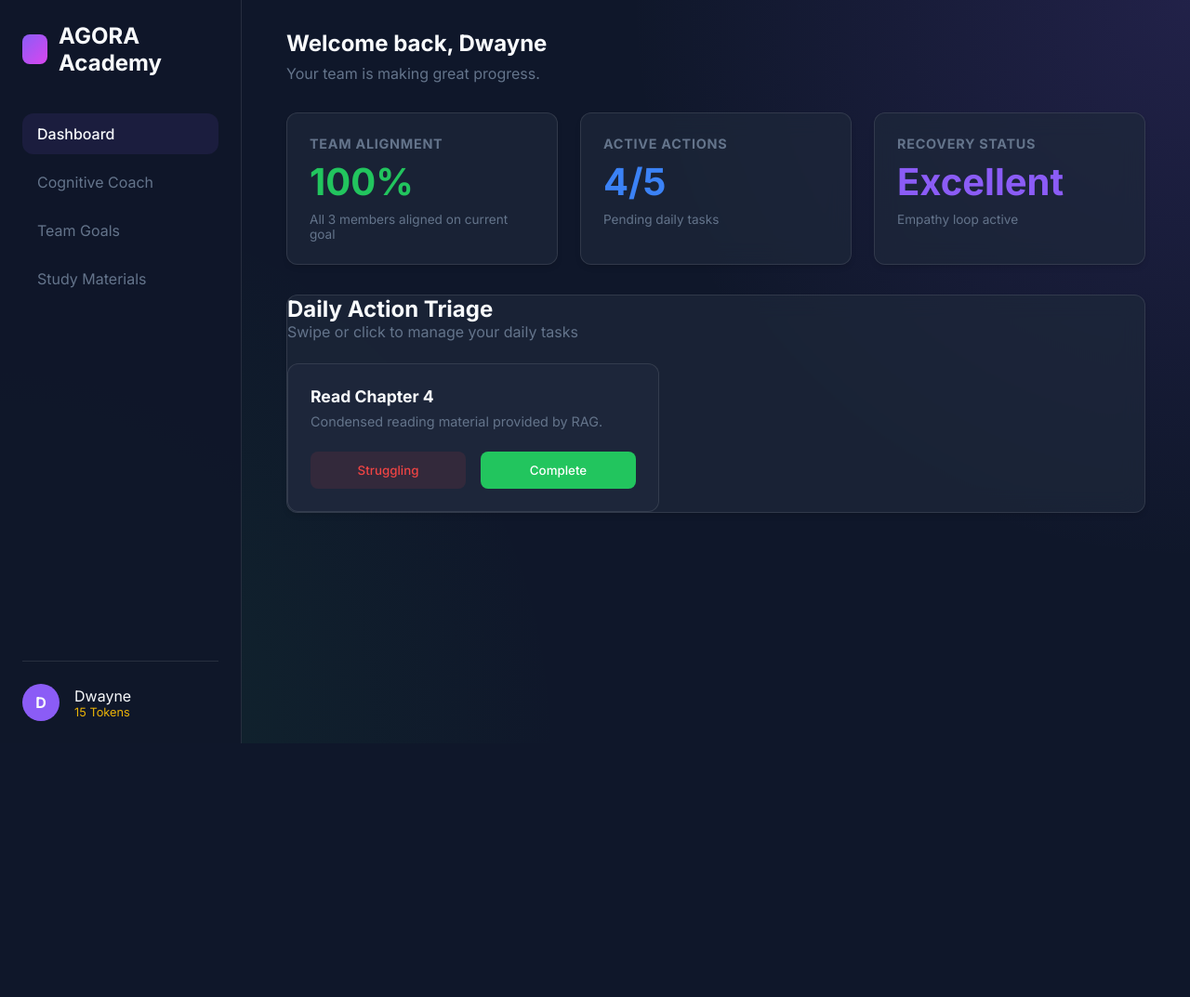
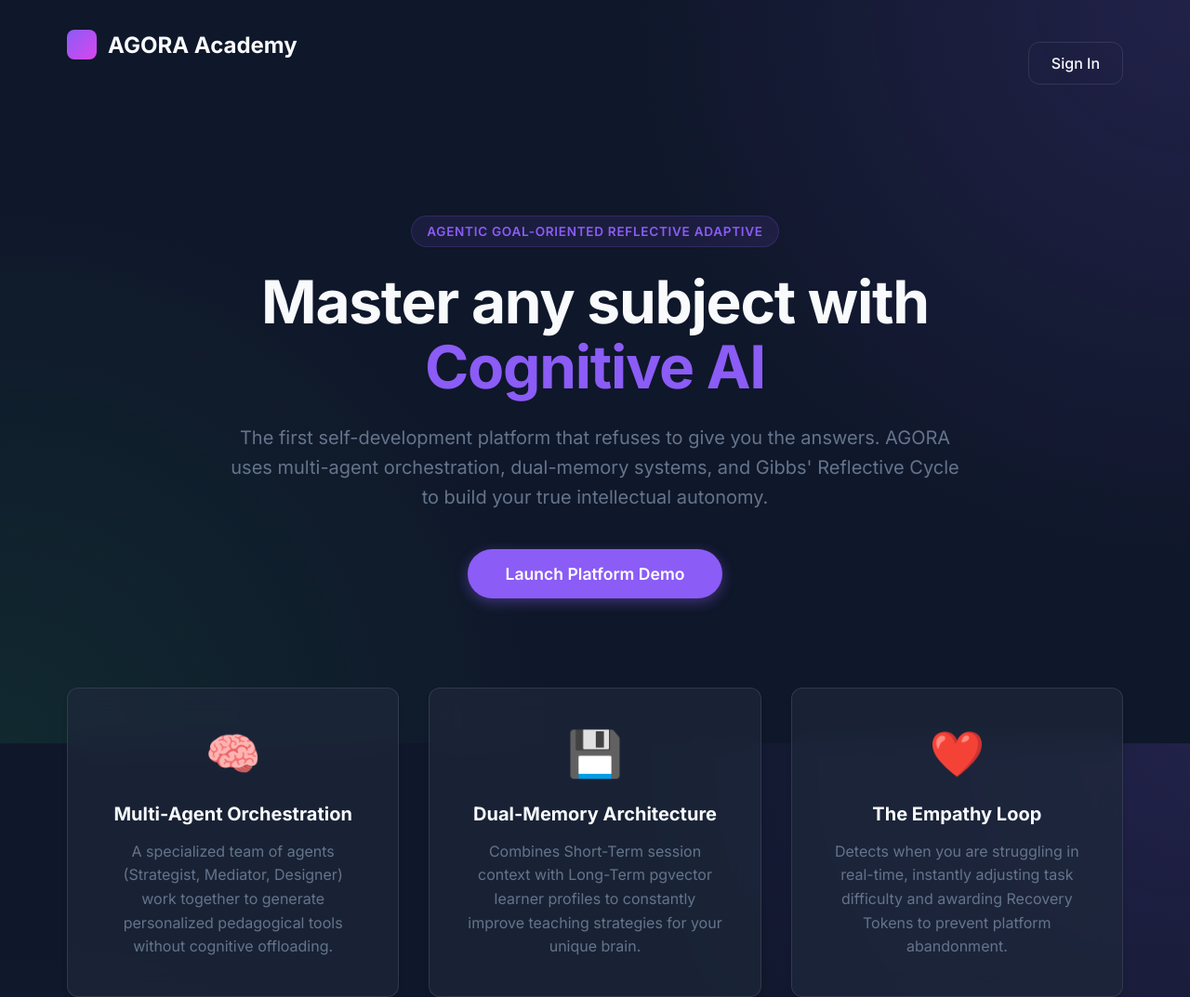
Before and after one commit to dman1313/TeamConnect, a plain HTML site: page index.html in a window 1280 px wide. Shown: the whole page at 93% size. Before the commit the page ends 800 px from the top, so only its background shows below. Drawn offline with Linux system fonts and the light colour scheme.

Commit message:
feat: Add stunning AGORA landing page for judges

```diff
--- a/index.html
+++ b/index.html
@@ -3,103 +3,47 @@
 <head>
     <meta charset="UTF-8">
     <meta name="viewport" content="width=device-width, initial-scale=1.0">
-    <title>AGORA Agentic Goal-Oriented Reflective Adaptive academy</title>
+    <title>AGORA Academy | Welcome</title>
     <link rel="stylesheet" href="style.css">
     <link href="https://fonts.googleapis.com/css2?family=Inter:wght@400;500;600;700&display=swap" rel="stylesheet">
 </head>
-<body>
-    <div class="app-container">
-        <!-- Sidebar Navigation -->
-        <nav class="sidebar">
+<body class="landing-body">
+    <div class="landing-container">
+        <!-- Navigation -->
+        <nav class="landing-nav">
             <div class="logo">
                 <div class="logo-icon"></div>
                 <h2>AGORA Academy</h2>
             </div>
-            <ul class="nav-links">
-                <li class="active" data-target="dashboard">Dashboard</li>
-                <li data-target="coach">Cognitive Coach</li>
-                <li data-target="goals">Team Goals</li>
-                <li data-target="materials">Study Materials</li>
-            </ul>
-            <div class="user-profile">
-                <div class="avatar">D</div>
-                <div class="user-info">
-                    <span class="name">Dwayne</span>
-                    <span class="tokens">15 Tokens</span>
-                </div>
-            </div>
+            <a href="app.html" class="btn-outline">Sign In</a>
         </nav>
 
-        <!-- Main Content Area -->
-        <main class="main-content">
+        <!-- Hero Section -->
+        <header class="hero">
+            <div class="hero-badge">Agentic Goal-Oriented Reflective Adaptive</div>
+            <h1 class="hero-title">Master any subject with <span class="text-purple">Cognitive AI</span></h1>
+            <p class="hero-subtitle">The first self-development platform that refuses to give you the answers. AGORA uses multi-agent orchestration, dual-memory systems, and Gibbs' Reflective Cycle to build your true intellectual autonomy.</p>
+            <a href="app.html" class="btn-primary hero-btn">Launch Platform Demo</a>
+        </header>
 
-            <!-- Dashboard View -->
-            <section id="dashboard" class="view active-view">
-                <header>
-                    <h1>Welcome back, Dwayne</h1>
-                    <p>Your team is making great progress.</p>
-                </header>
-
-                <div class="stats-grid">
-                    <div class="stat-card glass">
-                        <h3>Team Alignment</h3>
-                        <div class="stat-value text-green">100%</div>
-                        <p>All 3 members aligned on current goal</p>
-                    </div>
-                    <div class="stat-card glass">
-                        <h3>Active Actions</h3>
-                        <div class="stat-value text-blue">4/5</div>
-                        <p>Pending daily tasks</p>
-                    </div>
-                    <div class="stat-card glass">
-                        <h3>Recovery Status</h3>
-                        <div class="stat-value text-purple">Excellent</div>
-                        <p>Empathy loop active</p>
-                    </div>
-                </div>
-
-                <div class="recent-activity glass mt-6">
-                    <h2>Daily Action Triage</h2>
-                    <p class="subtitle">Swipe or click to manage your daily tasks</p>
-
-                    <div class="swipe-container">
-                        <div class="action-card" id="card-1">
-                            <h4>Read Chapter 4</h4>
-                            <p>Condensed reading material provided by RAG.</p>
-                            <div class="card-actions">
-                                <button class="btn-reject" onclick="handleStruggle('card-1')">Struggling</button>
-                                <button class="btn-accept" onclick="handleComplete('card-1')">Complete</button>
-                            </div>
-                        </div>
-                    </div>
-                </div>
-            </section>
-
-            <!-- Cognitive Coach View -->
-            <section id="coach" class="view">
-                <header>
-                    <h1>Cognitive Coach</h1>
-                    <p>Goal Formulation Phase</p>
-                </header>
-
-                <div class="chat-container glass">
-                    <div class="chat-history" id="chat-history">
-                        <div class="message agent">
-                            <div class="avatar agent-avatar">AI</div>
-                            <div class="bubble">Hello team! What would you like to achieve today?</div>
-                        </div>
-                    </div>
-
-                    <div class="chat-input-area">
-                        <button class="voice-btn" id="voice-btn" title="Use Voice Dictation">🎤</button>
-                        <input type="text" id="chat-input" placeholder="Type your goal here...">
-                        <button class="send-btn" id="send-btn">Send</button>
-                    </div>
-                </div>
-            </section>
-
-        </main>
+        <!-- Features Grid -->
+        <section class="features">
+            <div class="feature-card glass">
+                <div class="feature-icon">🧠</div>
+                <h3>Multi-Agent Orchestration</h3>
+                <p>A specialized team of agents (Strategist, Mediator, Designer) work together to generate personalized pedagogical tools without cognitive offloading.</p>
+            </div>
+            <div class="feature-card glass">
+                <div class="feature-icon">💾</div>
+                <h3>Dual-Memory Architecture</h3>
+                <p>Combines Short-Term session context with Long-Term pgvector learner profiles to constantly improve teaching strategies for your unique brain.</p>
+            </div>
+            <div class="feature-card glass">
+                <div class="feature-icon">❤️</div>
+                <h3>The Empathy Loop</h3>
+                <p>Detects when you are struggling in real-time, instantly adjusting task difficulty and awarding Recovery Tokens to prevent platform abandonment.</p>
+            </div>
+        </section>
     </div>
-    <script src="app.js"></script>
 </body>
 </html>
--- a/style.css
+++ b/style.css
@@ -369,3 +369,126 @@ button {
     70% { box-shadow: 0 0 0 10px rgba(239, 68, 68, 0); }
     100% { box-shadow: 0 0 0 0 rgba(239, 68, 68, 0); }
 }
+
+/* =========================================
+   Landing Page Styles
+========================================= */
+.landing-body {
+    overflow-y: auto;
+    padding-bottom: 4rem;
+}
+
+.landing-container {
+    max-width: 1200px;
+    margin: 0 auto;
+    padding: 0 2rem;
+}
+
+.landing-nav {
+    display: flex;
+    justify-content: space-between;
+    align-items: center;
+    padding: 2rem 0;
+}
+
+.btn-outline {
+    background: transparent;
+    border: 1px solid var(--card-border);
+    color: var(--foreground);
+    padding: 0.75rem 1.5rem;
+    border-radius: var(--radius);
+    text-decoration: none;
+    font-weight: 500;
+    transition: var(--transition);
+}
+
+.btn-outline:hover {
+    background: rgba(255, 255, 255, 0.05);
+}
+
+.hero {
+    text-align: center;
+    padding: 6rem 0 4rem;
+    max-width: 800px;
+    margin: 0 auto;
+}
+
+.hero-badge {
+    display: inline-block;
+    padding: 0.5rem 1rem;
+    background: rgba(139, 92, 246, 0.1);
+    color: var(--primary);
+    border: 1px solid rgba(139, 92, 246, 0.2);
+    border-radius: 20px;
+    font-size: 0.85rem;
+    font-weight: 600;
+    margin-bottom: 1.5rem;
+    letter-spacing: 0.05em;
+    text-transform: uppercase;
+}
+
+.hero-title {
+    font-size: 4rem;
+    line-height: 1.1;
+    font-weight: 700;
+    margin-bottom: 1.5rem;
+    letter-spacing: -0.02em;
+}
+
+.hero-subtitle {
+    font-size: 1.25rem;
+    color: var(--muted);
+    line-height: 1.6;
+    margin-bottom: 2.5rem;
+}
+
+.btn-primary {
+    display: inline-block;
+    background: var(--primary);
+    color: white;
+    padding: 1rem 2.5rem;
+    border-radius: 30px;
+    text-decoration: none;
+    font-weight: 600;
+    font-size: 1.1rem;
+    transition: var(--transition);
+    box-shadow: 0 4px 14px 0 rgba(139, 92, 246, 0.39);
+}
+
+.btn-primary:hover {
+    background: var(--primary-hover);
+    transform: translateY(-2px);
+    box-shadow: 0 6px 20px rgba(139, 92, 246, 0.23);
+}
+
+.features {
+    display: grid;
+    grid-template-columns: repeat(auto-fit, minmax(300px, 1fr));
+    gap: 2rem;
+    margin-top: 2rem;
+}
+
+.feature-card {
+    padding: 2.5rem;
+    text-align: center;
+    transition: var(--transition);
+}
+
+.feature-card:hover {
+    transform: translateY(-5px);
+}
+
+.feature-icon {
+    font-size: 3rem;
+    margin-bottom: 1.5rem;
+}
+
+.feature-card h3 {
+    font-size: 1.25rem;
+    margin-bottom: 1rem;
+}
+
+.feature-card p {
+    color: var(--muted);
+    line-height: 1.6;
+}
```
Also changed, not shown: app.html (added, +105 -0 lines).
